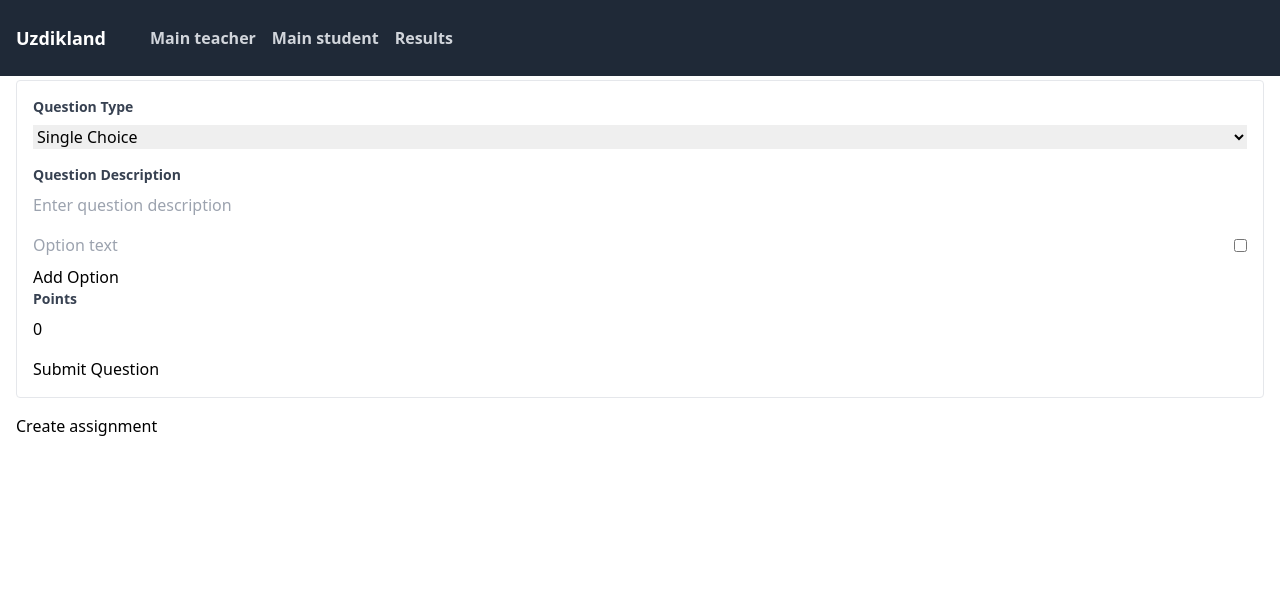
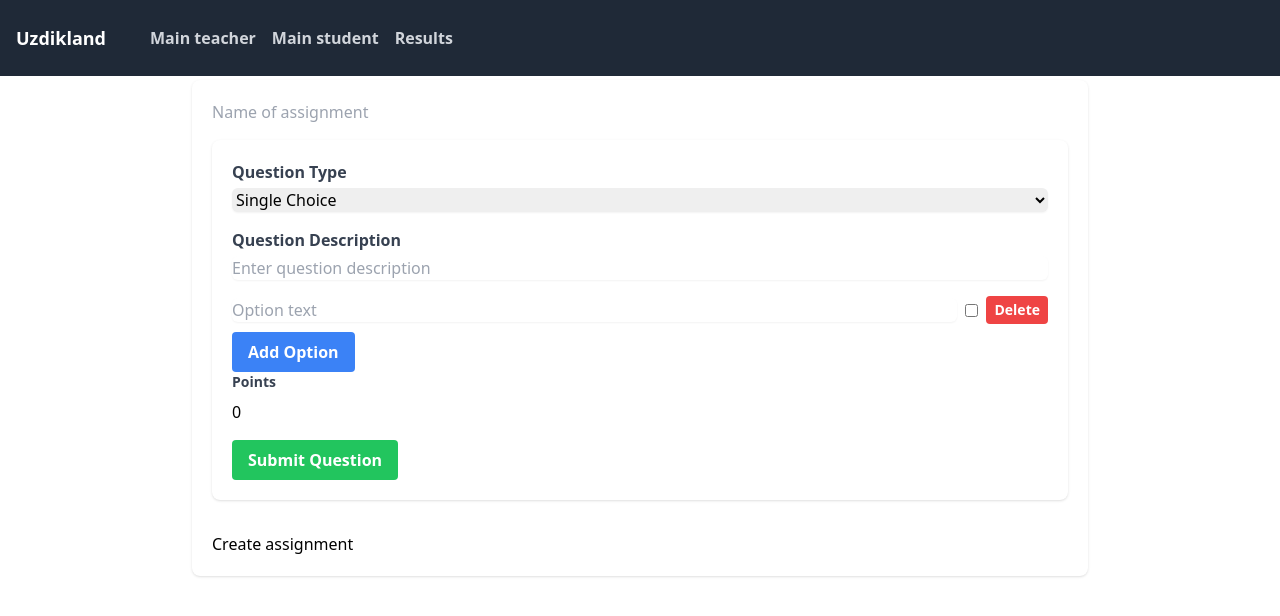
Before and after one commit to KhSanzhar/quiz-creation, a React (Create React App) app: page /quiz in a window 1280 px wide. Shown: the top 616 px of the page. Built offline with nearby package versions, Linux system fonts and the light colour scheme.

Commit message:
starting quiz

```diff
--- a/src/components/newTeacher/Assignment.tsx
+++ b/src/components/newTeacher/Assignment.tsx
@@ -1,46 +1,97 @@
 import React, { useState } from "react";
 import QuestionForm from "./QuestionForm";
+import { Link } from "react-router-dom";
 
 interface Question {
+    type: 'single' | 'multiple' | 'text';
     description: string;
     options: string[];
     points: number;
+    correctOption: number[];
+}
+
+interface Assignment {
+    title: string;
+    questions: Question[];
 }
 
 const Assignment: React.FC = () => {
     const [title, setTitle] = useState<string>('');
     const [questions, setQuestions] = useState<Question[]>([]);
+    const [editingIndex, setEditingIndex] = useState<number | null>(null);
 
     const handleTitleChange = (event: React.ChangeEvent<HTMLInputElement>) => {
         setTitle(event.target.value);
     };
 
-    const addQuestion = (question: Question) => {
+    const addOrEditQuestion = (question: Question) => {
+        if (editingIndex !== null) {
+            const updatedQuestions = questions.map((item, index) =>
+                index === editingIndex ? question : item
+            );
+            setQuestions(updatedQuestions);
+            setEditingIndex(null);
+        } else {
             setQuestions([...questions, question]);
+        }
+    };
+
+    const startEditing = (index: number) => {
+        setEditingIndex(index);
+    };
+
+    const deleteQuestion = (index: number) => {
+        const updatedQuestions = questions.filter((_, i) => i !== index);
+        setQuestions(updatedQuestions);
+        if (editingIndex !== null && editingIndex >= index) {
+            setEditingIndex(editingIndex - 1);
+        }
     };
 
     const saveAssignment = () => {
-        console.log('Saving quiz', { title, questions });
-    };
+        if (title.trim() && questions.length > 0) {
+            const newAssignment: Assignment = { title, questions };
+            const existingAssignments = JSON.parse(localStorage.getItem('assignments') || '[]');
+            existingAssignments.push(newAssignment);
+            localStorage.setItem('assignments', JSON.stringify(existingAssignments));
+            alert('Assignment saved successfully!');
+            setTitle('');
+            setQuestions([]);
+        } else {
+            alert('Please add a title and at least one question.');
+        }
+    }
 
     return (
-        <div className="container mx-auto px-4 mt-10">
+        <div className="bg-white p-5 rounded-lg shadow max-w-4xl mx-auto my-4 mt-20">
+            <div className="container mx-auto">
                 <input
                     type="text"
                     value={title}
                     onChange={handleTitleChange}
                     placeholder="Name of assignment"
-                className="input input-bordered w-full mb-4"
+                    className="input input-bordered w-full max-w-xs"
                 />
                 {questions.map((question, index) => (
-                <div key={index} className="card bg-white p-4 mb-2 shadow-md rounded-lg">
-                    <h5 className="text-lg font-bold mb-2">{question.description}</h5>
-                    <p className="mb-1">{`Points: ${question.points}`}</p>
-                    <p>Answers: {question.options.join(', ')}</p>
+                    <div key={index} className="bg-white p-4 rounded-lg shadow-lg mb-4 flex justify-between items-center">
+                        <div>
+                            <p className="font-bold">{question.description}</p>
+                            <p className="text-sm">{`Points: ${question.points}`}</p>
+                            <p className="text-sm">Answers: {question.options.join(', ')}</p>
+                        </div>
+                        <div>
+                            <button onClick={() => startEditing(index)} className="btn btn-warning mr-2">Edit</button>
+                            <button onClick={() => deleteQuestion(index)} className="btn btn-error">Delete</button>
+                        </div>
                     </div>
                 ))}
-            <QuestionForm addQuestion={addQuestion} />
-            <button onClick={saveAssignment} className="btn btn-primary mt-4">Create assignment</button>
+                <QuestionForm question={editingIndex !== null ? questions[editingIndex] : null} addOrEditQuestion={addOrEditQuestion} />
+                <button onClick={saveAssignment} className="btn btn-primary mt-4">
+                    <Link to='/student'>
+                        Create assignment
+                    </Link>
+                </button>
+            </div>
         </div>
     );
 };
--- a/src/components/newTeacher/QuestionForm.tsx
+++ b/src/components/newTeacher/QuestionForm.tsx
@@ -1,4 +1,4 @@
-import React, { useState } from 'react';
+import React, { useEffect, useState } from 'react';
 
 interface Question {
   type: 'single' | 'multiple' | 'text';
@@ -9,15 +9,26 @@ interface Question {
 }
 
 interface Props {
-  addQuestion: (question: Question) => void;
+  question: Question | null;
+  addOrEditQuestion: (question: Question) => void;
 }
 
-const QuestionForm: React.FC<Props> = ({ addQuestion }) => {
+const QuestionForm: React.FC<Props> = ({ question, addOrEditQuestion }) => {
   const [type, setType] = useState<'single' | 'multiple' | 'text'>('single');
   const [description, setDescription] = useState<string>('');
   const [options, setOptions] = useState<string[]>(['']);
   const [points, setPoints] = useState<number>(0);
   const [correctOptions, setCorrectOptions] = useState<number[]>([]);
+
+  useEffect(() => {
+    if (question) {
+      setType(question.type);
+      setDescription(question.description);
+      setOptions(question.options);
+      setPoints(question.points);
+      setCorrectOptions(question.correctOption);
+    }
+  }, [question]);
 
   const handleTypeChange = (event: React.ChangeEvent<HTMLSelectElement>) => {
     setType(event.target.value as 'single' | 'multiple' | 'text');
@@ -39,18 +50,23 @@ const QuestionForm: React.FC<Props> = ({ addQuestion }) => {
     setOptions([...options, '']);
   };
 
+  const removeOption = (index: number) => {
+    const newOptions = options.filter((_, i) => i !== index);
+    const newCorrectOptions = correctOptions.filter(opt => opt !== index).map(opt => opt > index ? opt - 1: opt);
+    setOptions(newOptions);
+    setCorrectOptions(newCorrectOptions);
+  };
+
   const toggleCorrectOption = (index: number) => {
+    const currentIndex = correctOptions.indexOf(index);
+    if (currentIndex === -1) {
       if (type === 'single') {
         setCorrectOptions([index]);
-    } else if (type === 'multiple') {
-      const newCorrectOptions = [...correctOptions];
-      const position = newCorrectOptions.indexOf(index);
-      if (position > -1) {
-        newCorrectOptions.splice(position, 1);
       } else {
-        newCorrectOptions.push(index);
+        setCorrectOptions([...correctOptions, index]);
       }
-      setCorrectOptions(newCorrectOptions);
+    } else if (type !== 'single') {
+      setCorrectOptions(correctOptions.filter((optionIndex) => optionIndex !== index));
     }
   };
 
@@ -60,7 +76,7 @@ const QuestionForm: React.FC<Props> = ({ addQuestion }) => {
 
   const handleSubmit = () => {
     if (description && (options.length > 0 || type === 'text') && points > 0) {
-      addQuestion({ type, description, options, points, correctOption: correctOptions });
+      addOrEditQuestion({ type, description, options, points, correctOption: correctOptions });
       setDescription('');
       setOptions(['']);
       setPoints(0);
@@ -71,13 +87,13 @@ const QuestionForm: React.FC<Props> = ({ addQuestion }) => {
   };
 
   return (
-    <div className="p-4 border rounded">
+    <div className="bg-white p-5 rounded-lg shadow max-w-4xl mx-auto my-4">
       <div className="mb-4">
-        <label className="block text-gray-700 text-sm font-bold mb-2">Question Type</label>
+        <label className="text-gray-700 font-semibold">Question Type</label>
         <select
           value={type}
           onChange={handleTypeChange}
-          className="input input-bordered w-full"
+          className="mt-1 block w-full rounded-md border-gray-300 shadow-sm focus:border-indigo-300 focus:ring focus:ring-indigo-200 focus:ring-opacity-50"
         >
           <option value="single">Single Choice</option>
           <option value="multiple">Multiple Choice</option>
@@ -85,34 +101,40 @@ const QuestionForm: React.FC<Props> = ({ addQuestion }) => {
         </select>
       </div>
       <div className="mb-4">
-        <label className="block text-gray-700 text-sm font-bold mb-2">Question Description</label>
+        <label className="text-gray-700 font-semibold">Question Description</label>
         <input
           type="text"
           value={description}
           onChange={handleDescriptionChange}
-          className="input input-bordered w-full"
+          className="mt-1 block w-full rounded-md border-gray-300 shadow-sm focus:border-indigo-300 focus:ring focus:ring-indigo-200 focus:ring-opacity-50"
+          // rows={3}
           placeholder="Enter question description"
         />
       </div>
       {type !== 'text' && options.map((option, index) => (
-        <div key={index} className="flex items-center mb-2">
+        <div key={index} className="flex items-center mb-2 space-x-2">
           <input
             type="text"
             value={option}
             onChange={(e) => handleOptionChange(index, e.target.value)}
-            className="input input-bordered flex-grow"
+            className="flex-grow rounded-md border-gray-300 shadow-sm focus:border-indigo-300 focus:ring focus:ring-indigo-200 focus:ring-opacity-50"
             placeholder="Option text"
           />
           <input
             type="checkbox"
             checked={correctOptions.includes(index)}
             onChange={() => toggleCorrectOption(index)}
-            className="checkbox checkbox-primary ml-2"
+            className="rounded text-indigo-500"
           />
+          <button onClick={() => removeOption(index)} className='text-sm bg-red-500 hover:bg-red-700 text-white font-bold py-1 px-2 rounded focus:outline-none focus:shadow-outline'>
+            Delete
+          </button>
         </div>
       ))}
       {type !== 'text' && (
-        <button onClick={addOption} className="btn btn-secondary">Add Option</button>
+        <button onClick={addOption} className="bg-blue-500 hover:bg-blue-700 text-white font-bold py-2 px-4 rounded focus:outline-none focus:shadow-outline">
+          Add Option
+        </button>
       )}
       <div className="mb-4">
         <label className="block text-gray-700 text-sm font-bold mb-2">Points</label>
@@ -124,7 +146,7 @@ const QuestionForm: React.FC<Props> = ({ addQuestion }) => {
           placeholder="Points for the question"
         />
       </div>
-      <button onClick={handleSubmit} className="btn btn-primary">Submit Question</button>
+      <button onClick={handleSubmit} className="bg-green-500 hover:bg-green-700 text-white font-bold py-2 px-4 rounded focus:outline-none focus:shadow-outline">Submit Question</button>
     </div>
   );
 };
--- a/src/components/student/quiz.tsx
+++ /dev/null
@@ -1,11 +0,0 @@
-import React from "react";
-
-const Quiz: React.FC = () => {
-    return(
-        <div>
-
-        </div>
-    );
-};
-
-export default Quiz;
```
Also changed, not shown: src/components/student/takeAssignment.tsx (added, +53 -0 lines). Lines whose indentation alone changed are shown as unchanged.
